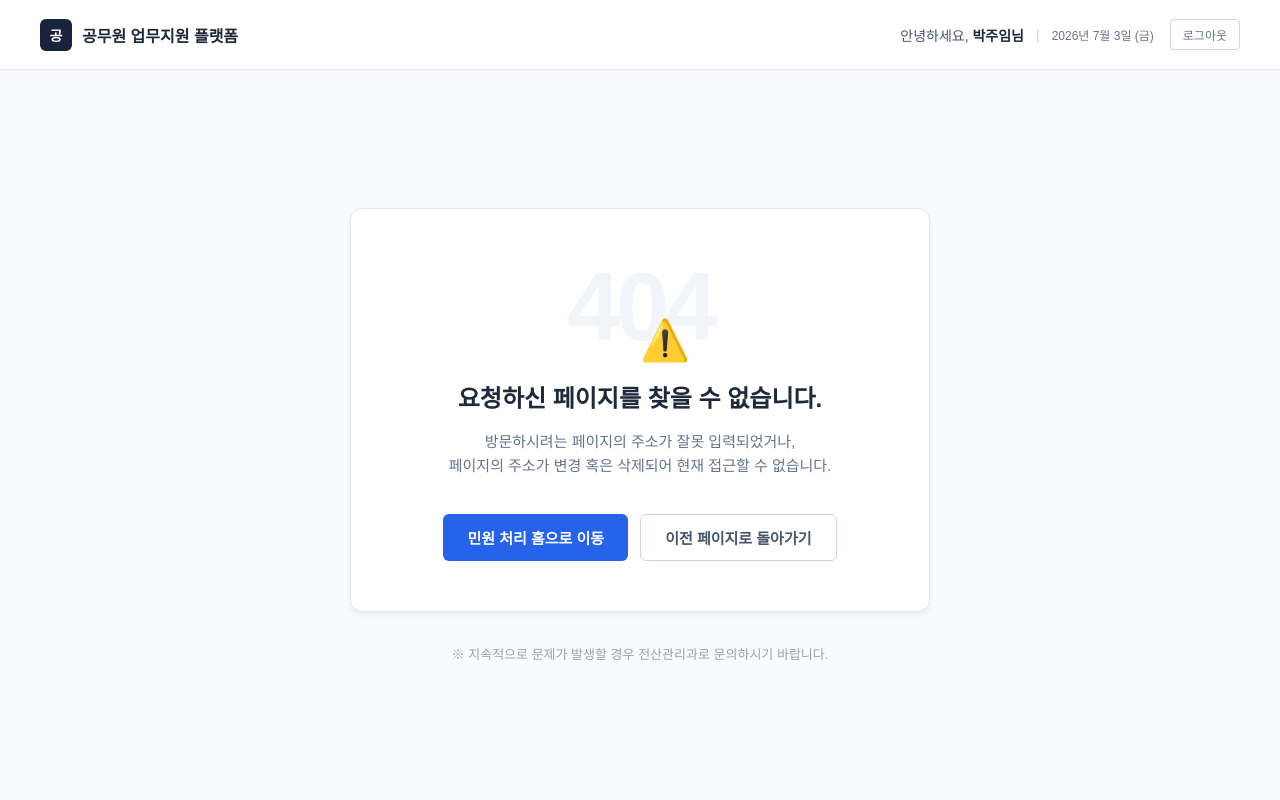
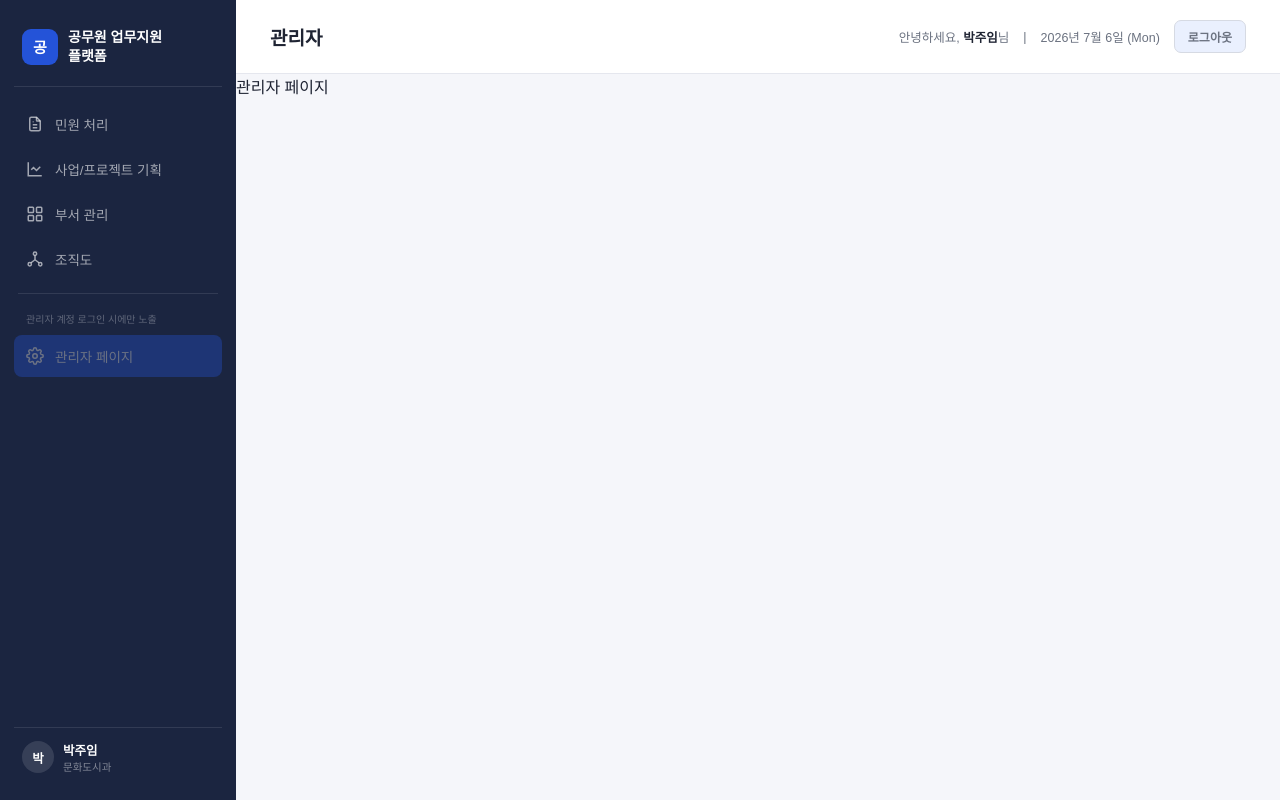
Before and after one commit to user01837/ieum_frontend, a React (Vite) app: page /admin in a window 1280 px wide. Built offline with nearby package versions, Linux system fonts and the light colour scheme.

Commit message:
페이지 라우터 등록(project, department, admin)

```diff
--- a/src/layouts/MainLayout.jsx
+++ b/src/layouts/MainLayout.jsx
@@ -19,6 +19,15 @@ function MainLayout() {
     }
     if (path.startsWith("/home")) {
       return "홈";
+    }
+    if (path.startsWith("/project")) {
+      return "사업/추진프로젝트";
+    }
+    if (path.startsWith("/department")) {
+      return "부서관리";
+    }
+    if (path.startsWith("/admin")) {
+      return "관리자";
     }
     return "IEUM";
   };
--- /dev/null
+++ b/src/pages/Admin/Admin.jsx
@@ -0,0 +1,5 @@
+function Admin() {
+  return <div>관리자 페이지</div>;
+}
+
+export default Admin;
--- /dev/null
+++ b/src/pages/Department/DepartmentList.jsx
@@ -0,0 +1,5 @@
+function DepartmentList() {
+  return <div>부서관리</div>;
+}
+
+export default DepartmentList;
--- /dev/null
+++ b/src/pages/Project/ProjectList.jsx
@@ -0,0 +1,5 @@
+function ProjectList() {
+  return <div>사업/추진프로젝트</div>;
+}
+
+export default ProjectList;
```
Also changed, not shown: src/routes/Router.jsx (+16 -1 lines).
